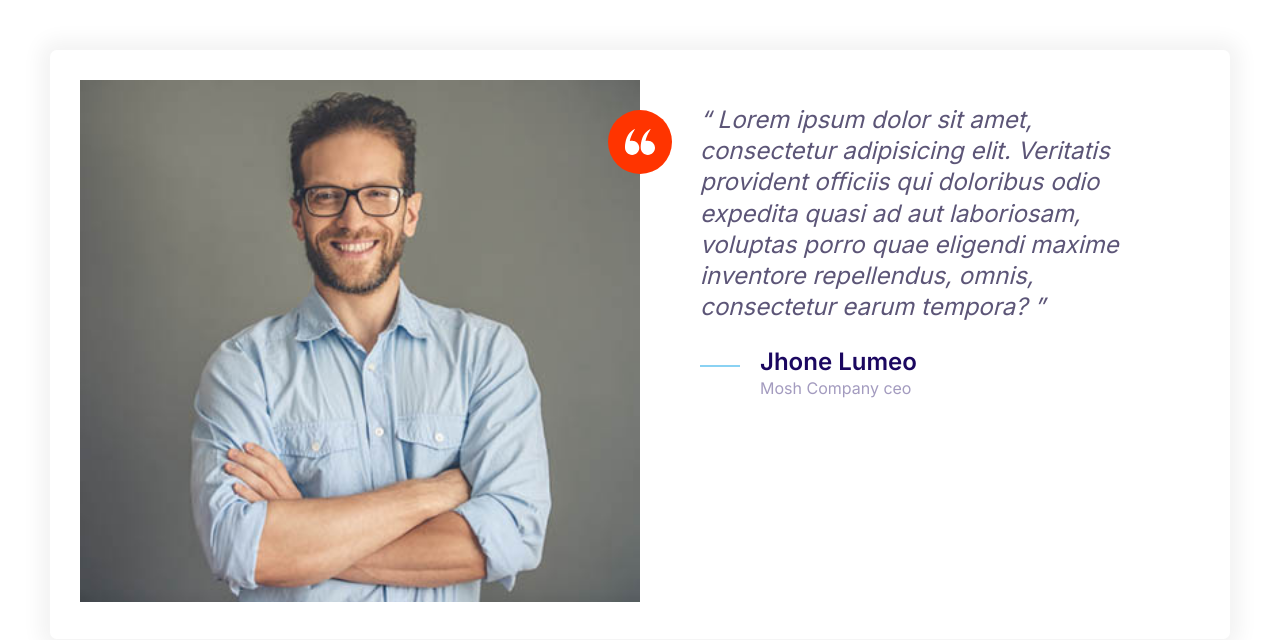
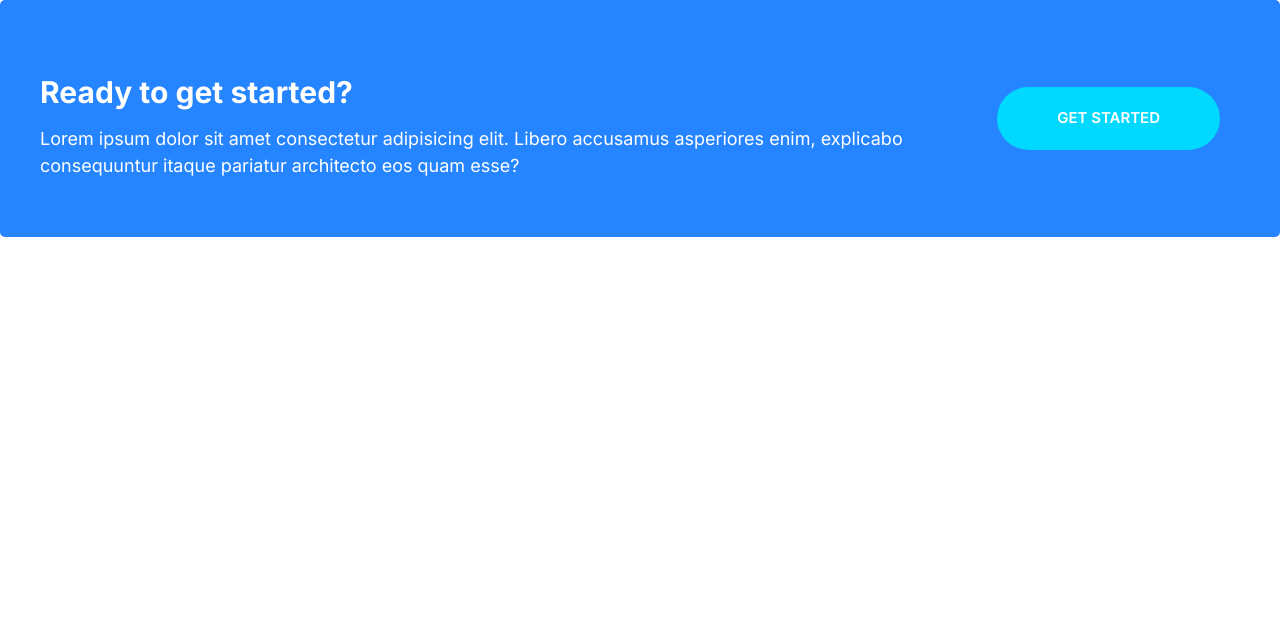
Before and after one commit to Eldor-dev/Moshify, a plain HTML site: page index.html in a window 1280 px wide. Drawn offline with Linux system fonts and the light colour scheme.

Commit message:
Build the callouts component.

```diff
--- a/CSS/styles.css
+++ b/CSS/styles.css
@@ -255,6 +255,11 @@ a {
   display: inline-block;
 }
 
+.btn--stretched {
+  padding-left: 6rem;
+  padding-right: 6rem;
+}
+
 @media screen and (min-width: 1024px) {
   .btn {
     font-size: 1.5rem;
@@ -500,3 +505,44 @@ a {
     margin-left: 6rem;
   }
 }
+
+/* Callouts */
+.callout {
+  padding: 4rem;
+  border-radius: 5px;
+}
+
+.callout--primary {
+  background: var(--color-primary);
+  color: #fff;
+}
+
+.callout__heading {
+  font-size: 3rem;
+  color: #fff;
+  margin-top: 3rem;
+}
+
+.callout .btn {
+  justify-self: center;
+  align-self: center;
+}
+
+.callout__content {
+  text-align: center;
+}
+
+@media screen and (min-width: 768px) {
+  .callout .grid--1x2 {
+    grid-template-columns: 1fr auto;
+  }
+
+  .callout__content {
+    text-align: left;
+  }
+
+  .callout .btn {
+    justify-self: start;
+    margin: 0 2rem;
+  }
+}
--- a/index.html
+++ b/index.html
@@ -14,38 +14,18 @@
     <link rel="stylesheet" href="CSS/styles.css" />
     <title>Document</title>
   </head>
-  <body style="padding: 5rem">
-    <div class="card testimonial">
+  <body>
+    <div class="callout callout--primary">
       <div class="grid grid--1x2">
-        <div class="testimonial__image">
-          <img src="images/testimonial.jpg" alt="A happing smiling customer" />
-          <span class="icon-container icon-container--accsent">
-            <svg class="icon icon--white icon--small">
-              <use xlink:href="images/sprite.svg#quotes"></use>
-            </svg>
-          </span>
+        <div class="callout__content">
+          <h2 class="callout__heading">Ready to get started?</h2>
+          <p>
+            Lorem ipsum dolor sit amet consectetur adipisicing elit. Libero
+            accusamus asperiores enim, explicabo consequuntur itaque pariatur
+            architecto eos quam esse?
+          </p>
         </div>
-        <blockquote class="quote">
-          <p class="quote__text">
-            Lorem ipsum dolor sit amet, consectetur adipisicing elit. Veritatis
-            provident officiis qui doloribus odio expedita quasi ad aut
-            laboriosam, voluptas porro quae eligendi maxime inventore
-            repellendus, omnis, consectetur earum tempora?
-          </p>
-          <footer>
-            <div class="media">
-              <div class="media__image">
-                <svg class="icon icon--primary quote__line">
-                  <use xlink:href="images/sprite.svg#line"></use>
-                </svg>
-              </div>
-              <div class="media__body">
-                <h3 class="media__title quote__author">Jhone Lumeo</h3>
-                <p class="quote__company">Mosh Company ceo</p>
-              </div>
-            </div>
-          </footer>
-        </blockquote>
+        <a href="" class="btn btn--secondary btn--stretched">get started</a>
       </div>
     </div>
   </body>
```
Also changed, not shown: components/buttons.html (+2 -0 lines).
